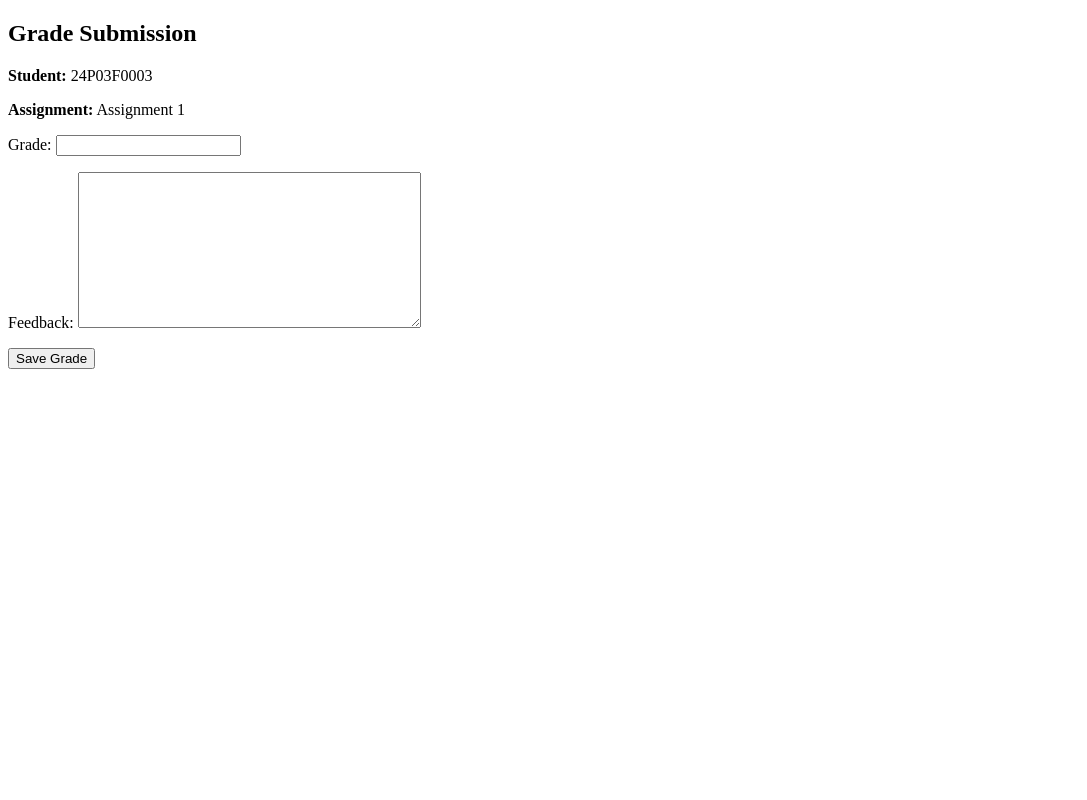
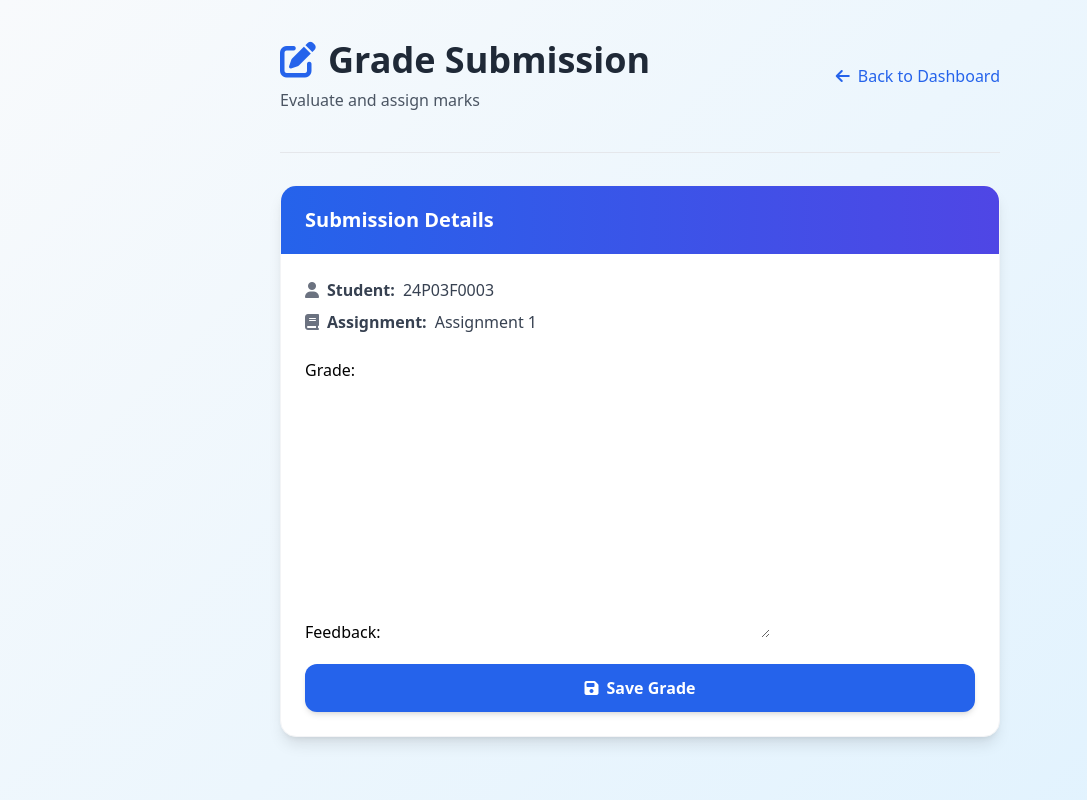
Before and after one commit to Asthraj/EduHubIIITB, a Django app: template templates/submissions/grade.html in a window 1280 px wide. Shown: the whole page, without its empty margins (0-1087 px from the left). Run offline with Django 4.2, Linux system fonts and the light colour scheme; the template is opened without the code that fills it: values that come from a table or form of the project are taken from there, others are empty; data comes from the database, SQL or seed files in the repository; some libraries are stand-ins or nearby versions.

Commit message:
Update grade.html

```diff
--- a/templates/submissions/grade.html
+++ b/templates/submissions/grade.html
@@ -1,20 +1,93 @@
 <!DOCTYPE html>
-<html>
+<html lang="en">
 <head>
+    <meta charset="UTF-8">
+    <meta name="viewport" content="width=device-width, initial-scale=1.0">
     <title>Grade Submission</title>
+
+    <script src="https://cdn.tailwindcss.com"></script>
+    <link rel="stylesheet" href="https://cdnjs.cloudflare.com/ajax/libs/font-awesome/6.6.0/css/all.min.css">
+
+    <style>
+        body {
+            background: linear-gradient(135deg, #f8fafc 0%, #e0f2fe 100%);
+        }
+        .card {
+            transition: all 0.3s ease;
+        }
+        .card:hover {
+            transform: translateY(-5px);
+            box-shadow: 0 20px 25px -5px rgb(0 0 0 / 0.1),
+                        0 8px 10px -6px rgb(0 0 0 / 0.1);
+        }
+    </style>
 </head>
-<body>
 
-<h2>Grade Submission</h2>
+<body class="min-h-screen py-10">
 
-<p><strong>Student:</strong> {{ submission.student.username }}</p>
-<p><strong>Assignment:</strong> {{ submission.assignment.title }}</p>
+<div class="max-w-3xl mx-auto px-6">
 
-<form method="POST">
-    {% csrf_token %}
-    {{ form.as_p }}
-    <button type="submit">Save Grade</button>
-</form>
+    <!-- Header -->
+    <div class="flex items-center justify-between mb-10">
+        <div>
+            <h1 class="text-4xl font-bold text-gray-800 flex items-center gap-3">
+                <i class="fa-solid fa-pen-to-square text-blue-600"></i>
+                Grade Submission
+            </h1>
+            <p class="text-gray-600 mt-2">Evaluate and assign marks</p>
+        </div>
+
+        <a href="/dashboard/"
+           class="flex items-center gap-2 text-blue-600 hover:text-blue-700 font-medium transition-colors">
+            <i class="fa-solid fa-arrow-left"></i>
+            Back to Dashboard
+        </a>
+    </div>
+
+    <hr class="border-gray-200 mb-8">
+
+    <!-- Card -->
+    <div class="card bg-white rounded-2xl shadow-lg border border-gray-100 overflow-hidden">
+
+        <!-- Card Header -->
+        <div class="bg-gradient-to-r from-blue-600 to-indigo-600 px-6 py-5 text-white">
+            <h3 class="text-xl font-semibold">Submission Details</h3>
+        </div>
+
+        <!-- Card Body -->
+        <div class="p-6 space-y-6">
+
+            <div class="space-y-2 text-gray-700">
+                <p class="flex items-center gap-2">
+                    <i class="fa-solid fa-user text-gray-500"></i>
+                    <strong>Student:</strong> {{ submission.student.username }}
+                </p>
+
+                <p class="flex items-center gap-2">
+                    <i class="fa-solid fa-book text-gray-500"></i>
+                    <strong>Assignment:</strong> {{ submission.assignment.title }}
+                </p>
+            </div>
+
+            <!-- Form -->
+            <form method="POST" class="space-y-5">
+                {% csrf_token %}
+
+                <div class="space-y-4">
+                    {{ form.as_p }}
+                </div>
+
+                <button type="submit"
+                    class="w-full bg-blue-600 hover:bg-blue-700 transition-all text-white font-semibold py-3 rounded-xl shadow-md flex items-center justify-center gap-2">
+                    <i class="fa-solid fa-floppy-disk"></i>
+                    Save Grade
+                </button>
+            </form>
+
+        </div>
+    </div>
+
+</div>
 
 </body>
 </html>
```
